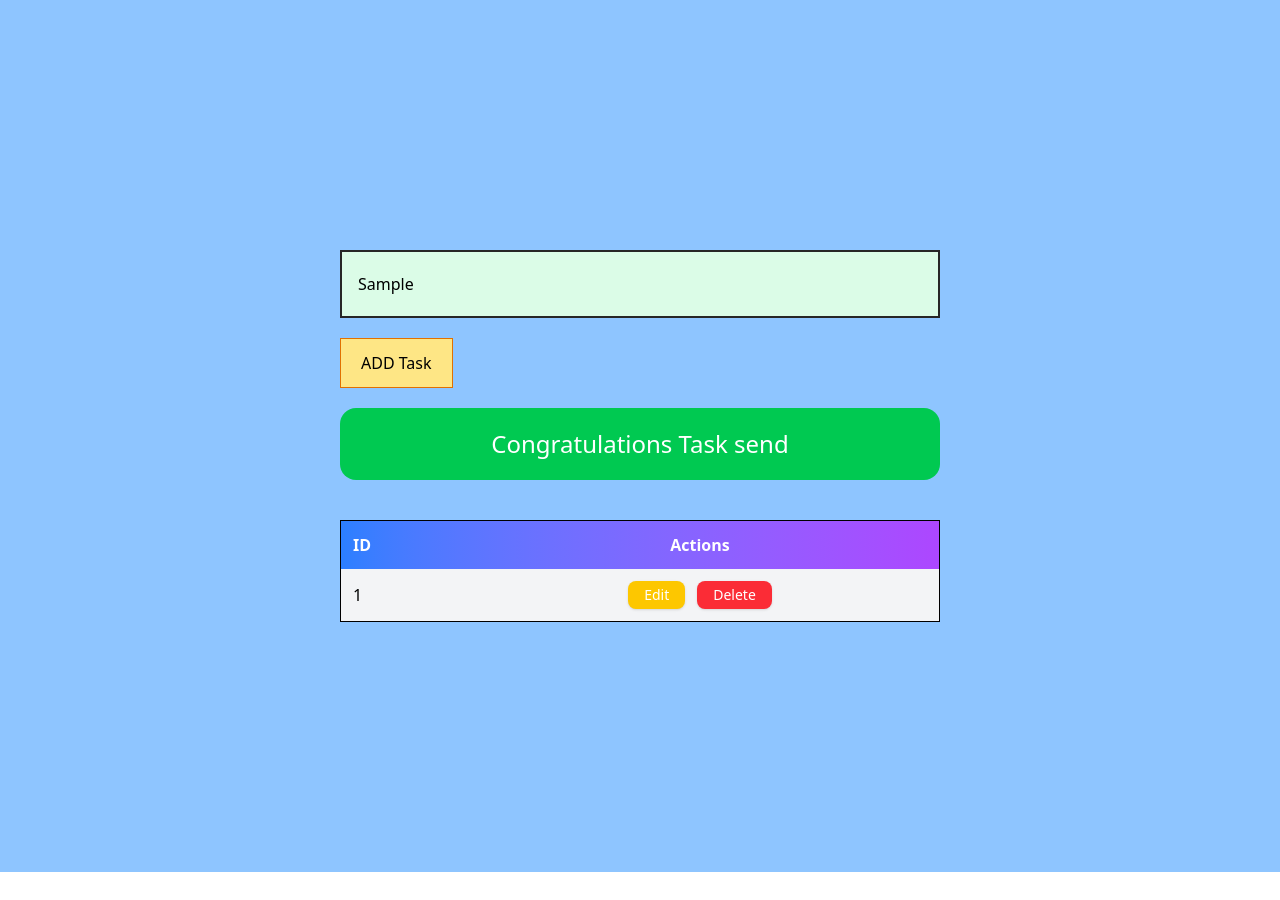
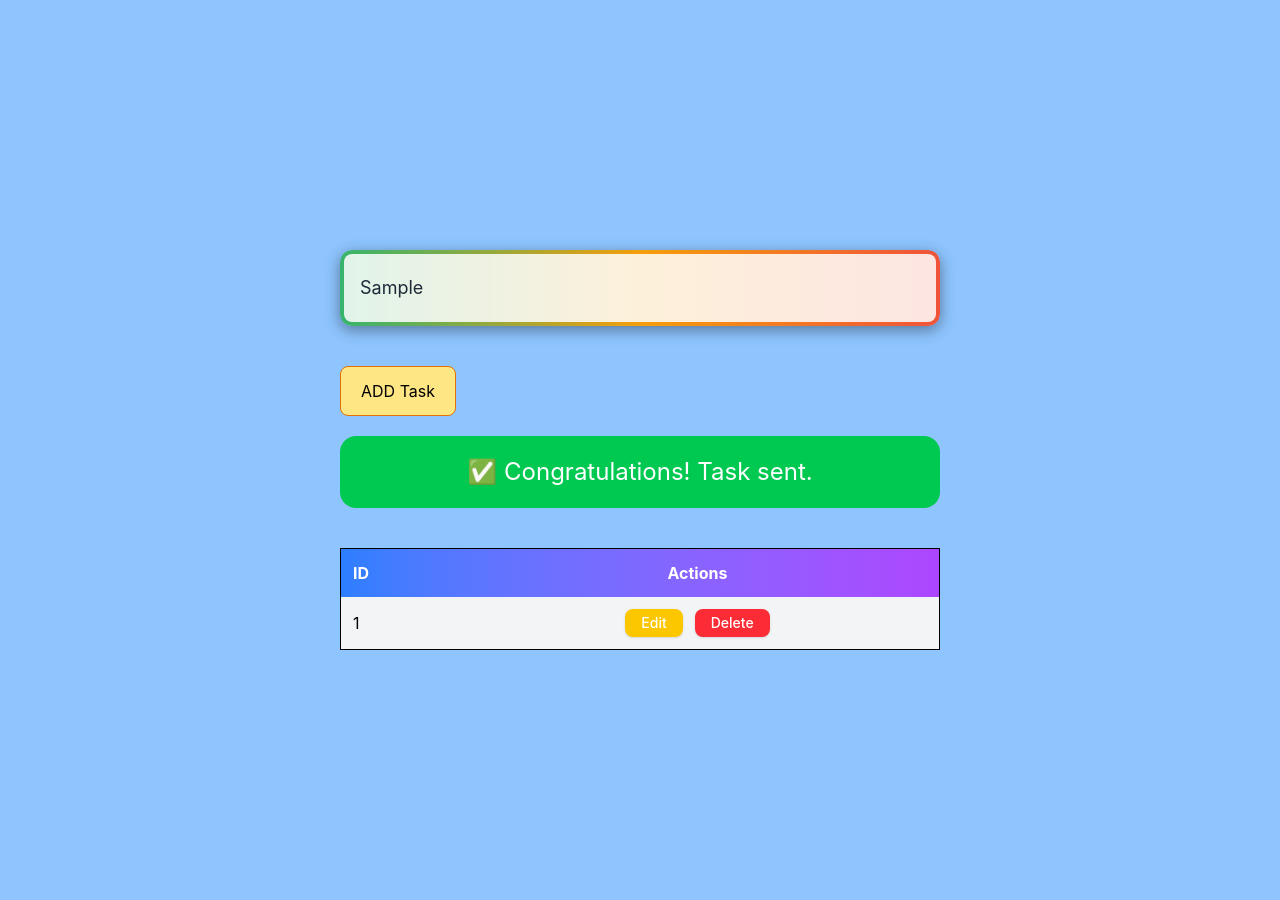
Before and after one commit to MostafaKamalAsif/CRUD-, a React (Vite) app: page / in a window 1280 px wide. Both pictures are taken after typing "Sample" into the empty fields and a click on the button "ADD Task". Before the commit the page ends 872 px from the top, so only its background shows below. Built offline with nearby package versions, Linux system fonts and the light colour scheme; no server answers.

Commit message:
animated input filed

```diff
--- a/src/App.jsx
+++ b/src/App.jsx
@@ -1,62 +1,149 @@
 import { useState } from "react";
-
 import "./App.css";
 import { getDatabase, ref, set } from "firebase/database";
+
+// 💫 Custom CSS for animated border
+const CustomStyles = () => (
+  <style>
+    {`
+      @keyframes flowBorder {
+        0% { background-position: 0% 50%; }
+        50% { background-position: 100% 50%; }
+        100% { background-position: 0% 50%; }
+      }
+
+      .animated-border-container {
+        position: relative;
+        padding: 4px;
+        border-radius: 0.75rem;
+        overflow: hidden;
+        box-shadow: 0 4px 15px rgba(0, 0, 0, 0.4);
+        width: 600px;
+        transition: all 0.3s ease;
+      }
+
+      .animated-border-container:hover {
+        box-shadow: 0 6px 20px rgba(0, 0, 0, 0.6);
+      }
+
+      /* Animated multicolor gradient */
+      .animated-border-container::before {
+        content: "";
+        position: absolute;
+        top: 0;
+        left: 0;
+        right: 0;
+        bottom: 0;
+        background: linear-gradient(
+          90deg,
+          #3b82f6,
+          #10b981,
+          #f59e0b,
+          #ef4444,
+          #8b5cf6,
+          #3b82f6
+        );
+        background-size: 300% 300%;
+        border-radius: 0.75rem;
+        animation: flowBorder 4s linear infinite;
+        z-index: 1;
+      }
+
+      /* Inner container ensures input and placeholder are above animation */
+      .search-inner-content {
+        position: relative;
+        z-index: 2;
+        background: rgba(255, 255, 255, 0.85);
+        border-radius: 0.5rem;
+      }
+
+      /* Input glow on focus */
+      .search-inner-content input:focus {
+        outline: none;
+        box-shadow: 0 0 10px #3b82f6, 0 0 20px #9333ea;
+        transition: box-shadow 0.3s ease;
+      }
+
+      body {
+        font-family: 'Inter', sans-serif;
+      }
+    `}
+  </style>
+);
+
 function App() {
   const db = getDatabase();
-const [task, setTask]=useState("")
-const [show , setshow]=useState(false)
-const [smgcolor, setsmgcolor]=useState("")
+  const [task, setTask] = useState("");
+  const [show, setShow] = useState(false);
+  const [msgColor, setMsgColor] = useState("");
 
- const handelInput=(e)=>{
-  setTask(e.target.value)
+  const handleInput = (e) => {
+    setTask(e.target.value);
+  };
 
- };
-  const handelClick=()=>{
-    if (!task){
+  const handleClick = () => {
+    if (!task) {
+      setShow("⚠️ The task is missing!");
+      setMsgColor("bg-red-500");
+    } else {
+      setShow("✅ Congratulations! Task sent.");
+      setMsgColor("bg-green-500");
 
-      setshow("The task is missing ")
-      setsmgcolor("bg-red-500")
+      set(ref(db, "todotask/"), {
+        TaskName: task,
+      });
     }
-    else{
-      setshow("Congratulations Task send ")
-      setsmgcolor("bg-green-500")
-       set(ref(db, 'todotask/' ), {
-    TaskName: task
+  };
 
-  });
-    }
-  }
   return (
     <>
-      <div className="py-[250px] bg-blue-300 ">
+      <CustomStyles />
+      <div className="py-[250px] bg-blue-300 min-h-screen">
         <div className="max-w-[1320px] m-auto">
-          <div className="w-[600px] m-auto ">
-            <input
-              type="text"
-              placeholder="Enter Your Task"
-              className="w-[600px] outline-none border-2 border-neutral-800 bg-green-100 py-5 px-4 " onChange={handelInput}
-            />
-            <button className={`bg-amber-200 border border-amber-600 py-3 px-5  text-center mt-5 cursor-pointer `}
-            onClick={handelClick}>
+          <div className="w-[600px] m-auto">
+
+            {/* Animated search bar */}
+            <div className="animated-border-container m-auto mb-5">
+              <div className="search-inner-content">
+                <input
+                  type="text"
+                  placeholder="Enter your task..."
+                  className="w-full bg-transparent py-5 px-4 text-lg rounded-lg text-gray-800 placeholder-gray-500"
+                  onChange={handleInput}
+                />
+              </div>
+            </div>
+
+            {/* Button */}
+            <button
+              className="bg-amber-200 border border-amber-600 py-3 px-5 text-center mt-5 cursor-pointer rounded-lg hover:bg-amber-300"
+              onClick={handleClick}
+            >
               ADD Task
             </button>
-            {show &&
-            <h3 className={` text-white text-2xl text-center px-4 py-5 mt-5 rounded-2xl ${smgcolor}`}>{show} </h3>}
+
+            {/* Message */}
+            {show && (
+              <h3
+                className={`text-white text-2xl text-center px-4 py-5 mt-5 rounded-2xl ${msgColor}`}
+              >
+                {show}
+              </h3>
+            )}
           </div>
-          <div className="overflow-x-auto mt-10 border w-[600px]  m-auto">
-            <table className="w-full border-collapse ">
+
+          {/* Simple Table */}
+          <div className="overflow-x-auto mt-10 border w-[600px] m-auto">
+            <table className="w-full border-collapse">
               <thead>
                 <tr className="bg-gradient-to-r from-blue-500 to-purple-500 text-white">
                   <th className="p-3 text-left">ID</th>
-
                   <th className="p-3 text-center">Actions</th>
                 </tr>
               </thead>
               <tbody className="divide-y">
                 <tr className="bg-gray-100">
                   <td className="p-3">1</td>
-
                   <td className="p-3 flex justify-center space-x-3">
                     <button className="px-4 py-1 text-sm rounded-lg bg-yellow-400 text-white font-medium shadow hover:bg-yellow-500">
                       Edit
@@ -69,6 +156,7 @@ const [smgcolor, setsmgcolor]=useState("")
               </tbody>
             </table>
           </div>
+
         </div>
       </div>
     </>
```
